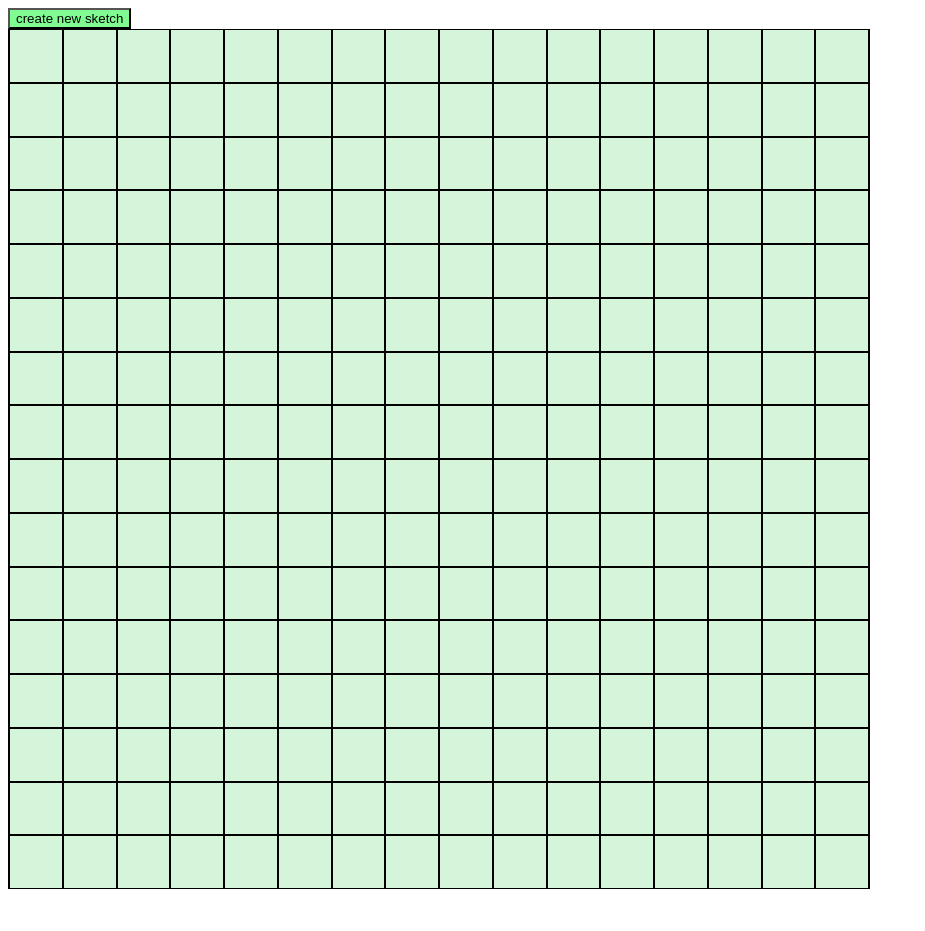
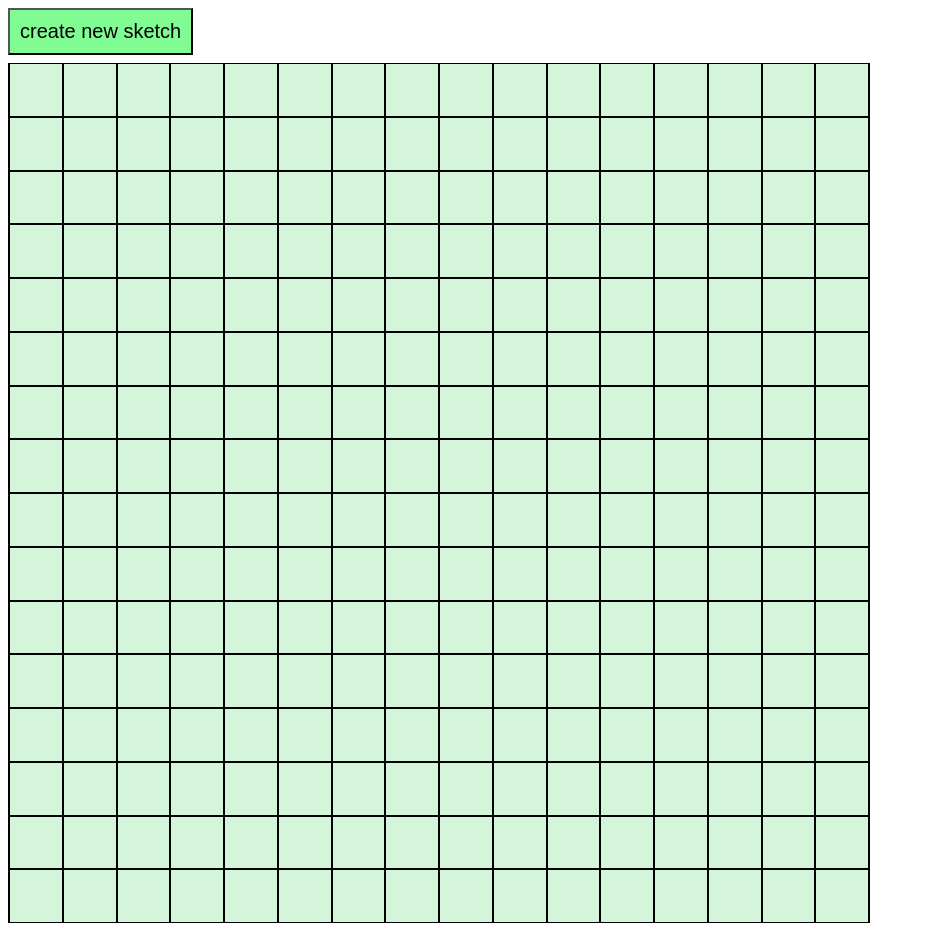
Before and after one commit to Jordan-9999/etch-a-sketch, a plain HTML site: page index.html in a window 1280 px wide. Shown: the whole page, without its empty margins (0-925 px from the left). Before the commit the page ends 897 px from the top, so only its background shows below. Drawn offline with Linux system fonts and the light colour scheme.

Commit message:
added very brief readme description and added some margin to the button.

```diff
--- a/style.css
+++ b/style.css
@@ -1,5 +1,8 @@
 .new-grid-btn{
     background-color:#81fc93;
+    padding:10px;
+    margin-bottom:8px;
+    font-size:20px;
 }
 
 #container{
@@ -23,17 +26,10 @@
     display:flex;
     width:860px;
     border:1px solid black;
-    /*background-color:yellow;*/
-
 }
 
 .square-child{
-
-    /*background-color:black;*/
     width:860px;
-
-
-
     border-left:1px solid black;
     border-right:1px solid black;
 }
```
Also changed, not shown: 1 other file.
